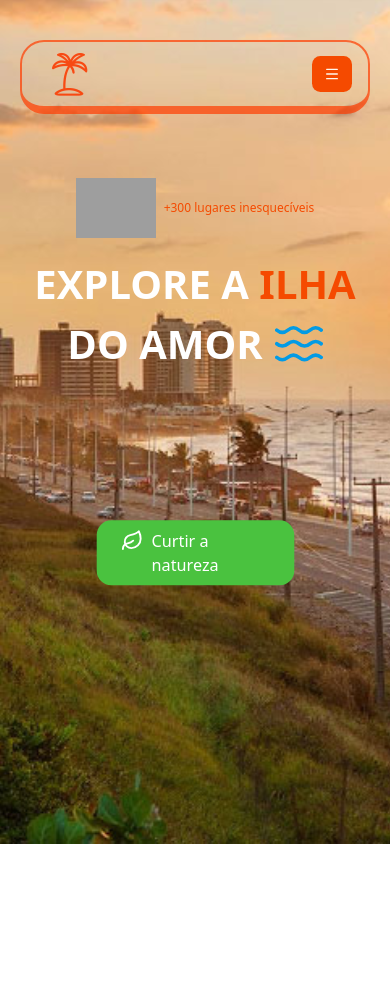
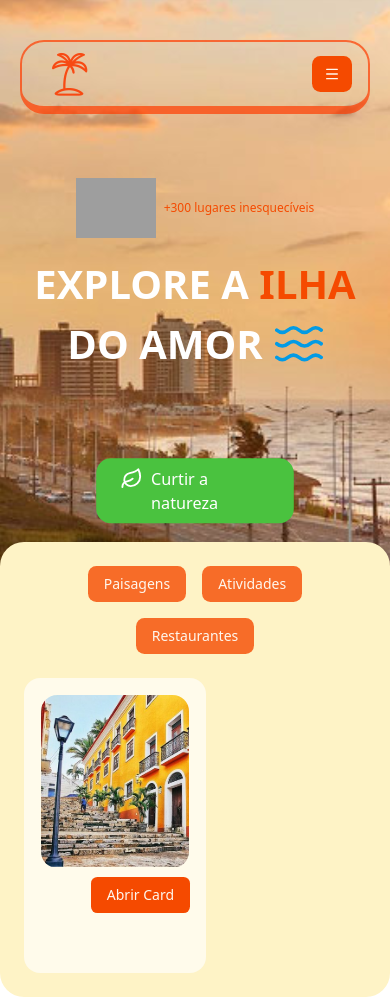
Before and after one commit to nicius2/Front-TurIlha, a React (Vite) app: page / in a window 390 px wide. Before the commit the page ends 844 px from the top, so only its background shows below. Built offline with nearby package versions, Linux system fonts and the light colour scheme; grey boxes are pictures that could not be loaded.

Commit message:
feat: adicionar os card para cada pagina

```diff
--- a/package.json
+++ b/package.json
@@ -10,6 +10,7 @@
     "preview": "vite preview"
   },
   "dependencies": {
+    "@radix-ui/react-dialog": "^1.1.15",
     "@radix-ui/react-slot": "^1.2.4",
     "class-variance-authority": "^0.7.1",
     "clsx": "^2.1.1",
--- /dev/null
+++ b/src/components/card-dialog.tsx
@@ -0,0 +1,66 @@
+"use client"
+
+import {
+    Dialog,
+    DialogContent,
+    DialogTrigger,
+} from "@/components/ui/dialog"
+import { Button } from "@/components/ui/button"
+import { LightbulbIcon, Mail } from "lucide-react"
+
+export function CardDialog() {
+    return (
+        <Dialog>
+            <DialogTrigger asChild>
+                <Button className="rounded-sm">Abrir Card</Button>
+            </DialogTrigger>
+
+            <DialogContent className="border-none p-0 bg-transparent shadow-none">
+                {/* Card principal */}
+                <div className="w-full max-w-lg mx-auto relative">
+
+                    {/* Glow verde atrás */}
+                    <div className="absolute -bottom-7 left-0 right-0 mx-auto w-[90%] h-20 bg-lime-400 rounded-3xl blur-lg"></div>
+
+                    {/* Card preto */}
+                    <div className="relative bg-neutral-900 text-white rounded-3xl p-8 shadow-2xl">
+
+                        {/* Status */}
+                        <div className="flex justify-between opacity-70 text-sm">
+                            <span className="flex items-center gap-2">
+                                <span className="w-2 h-2 bg-green-500 rounded-full"></span>
+                                Disponível agora
+                            </span>
+
+                            <span>8:30 PM</span>
+                        </div>
+
+                        {/* Perfil */}
+                        <div className="flex items-center mt-6 gap-4">
+                            {/* <Avatar className="w-14 h-14">
+                                <AvatarImage src="https://i.pravatar.cc/100" />
+                            </Avatar> */}
+
+                            <div>
+                                <h2 className="text-xl font-semibold">Seu Nome Aqui</h2>
+                                <p className="text-neutral-400 text-sm">Software Engineer</p>
+                            </div>
+                        </div>
+
+                        {/* Botões */}
+                        <div className="flex gap-4 mt-6">
+                            <Button className="flex-1 bg-neutral-800 text-white rounded-xl hover:bg-neutral-700">
+                                <LightbulbIcon className="w-4 h-4 mr-2" /> Hire Me
+                            </Button>
+
+                            <Button className="flex-1 bg-neutral-800 text-white rounded-xl hover:bg-neutral-700">
+                                <Mail className="w-4 h-4 mr-2" /> Copy Email
+                            </Button>
+                        </div>
+
+                    </div>
+                </div>
+            </DialogContent>
+        </Dialog>
+    )
+}
--- /dev/null
+++ b/src/components/card.tsx
@@ -0,0 +1,18 @@
+import cardLogo from "@/assets/image-card.svg"
+import { CardDialog } from "./card-dialog"
+
+export function Card() {
+    return (
+        <div className="w-fit">
+            <div className="p-4 pb-15 bg-amber-50 rounded-2xl">
+                <img src={cardLogo}
+                    alt="imagem do card"
+                    className="w-[150px]"
+                />
+                <div className="flex justify-end mt-2">
+                    <CardDialog />
+                </div>
+            </div>
+        </div>
+    )
+}
--- a/src/components/heroBanner/AutoPopup.tsx
+++ b/src/components/heroBanner/AutoPopup.tsx
@@ -23,12 +23,10 @@ export function AutoPopup() {
         <AnimatePresence>
             {show && (
                 <motion.div
-                    className="fixed z-[999] pointer-events-none "
+                    className="absolute z-40 pointer-events-none left-1/2 -translate-x-1/2"
                     style={{
-                        top: "400px",      // <<< POSIÇÃO FIXA (ajuste como quiser)
-                        left: "25%",
-                        right: "25%",
-                        transform: "translateX(-50%)",
+                        top: "40%",                   // fica no meio vertical
+                        transform: "translate(-50%, -50%)", // centra total
                     }}
                     initial={{ opacity: 0, scale: 0.7, filter: "blur(8px)" }}
                     animate={{ opacity: 1, scale: 1, filter: "blur(0px)" }}
@@ -40,11 +38,11 @@ export function AutoPopup() {
                         damping: 14,
                     }}
                 >
-                    {/* Tiramos a margin do Activities usando wrapper */}
                     <div className="mt-0">
                         <Activities />
                     </div>
                 </motion.div>
+
             )}
         </AnimatePresence>
     )
--- /dev/null
+++ b/src/components/ui/dialog.tsx
@@ -0,0 +1,141 @@
+import * as React from "react"
+import * as DialogPrimitive from "@radix-ui/react-dialog"
+import { XIcon } from "lucide-react"
+
+import { cn } from "@/lib/utils"
+
+function Dialog({
+  ...props
+}: React.ComponentProps<typeof DialogPrimitive.Root>) {
+  return <DialogPrimitive.Root data-slot="dialog" {...props} />
+}
+
+function DialogTrigger({
+  ...props
+}: React.ComponentProps<typeof DialogPrimitive.Trigger>) {
+  return <DialogPrimitive.Trigger data-slot="dialog-trigger" {...props} />
+}
+
+function DialogPortal({
+  ...props
+}: React.ComponentProps<typeof DialogPrimitive.Portal>) {
+  return <DialogPrimitive.Portal data-slot="dialog-portal" {...props} />
+}
+
+function DialogClose({
+  ...props
+}: React.ComponentProps<typeof DialogPrimitive.Close>) {
+  return <DialogPrimitive.Close data-slot="dialog-close" {...props} />
+}
+
+function DialogOverlay({
+  className,
+  ...props
+}: React.ComponentProps<typeof DialogPrimitive.Overlay>) {
+  return (
+    <DialogPrimitive.Overlay
+      data-slot="dialog-overlay"
+      className={cn(
+        "data-[state=open]:animate-in data-[state=closed]:animate-out data-[state=closed]:fade-out-0 data-[state=open]:fade-in-0 fixed inset-0 z-50 bg-black/50",
+        className
+      )}
+      {...props}
+    />
+  )
+}
+
+function DialogContent({
+  className,
+  children,
+  showCloseButton = true,
+  ...props
+}: React.ComponentProps<typeof DialogPrimitive.Content> & {
+  showCloseButton?: boolean
+}) {
+  return (
+    <DialogPortal data-slot="dialog-portal">
+      <DialogOverlay />
+      <DialogPrimitive.Content
+        data-slot="dialog-content"
+        className={cn(
+          "bg-background data-[state=open]:animate-in data-[state=closed]:animate-out data-[state=closed]:fade-out-0 data-[state=open]:fade-in-0 data-[state=closed]:zoom-out-95 data-[state=open]:zoom-in-95 fixed top-[50%] left-[50%] z-50 grid w-full max-w-[calc(100%-2rem)] translate-x-[-50%] translate-y-[-50%] gap-4 rounded-lg border p-6 shadow-lg duration-200 sm:max-w-lg",
+          className
+        )}
+        {...props}
+      >
+        {children}
+        {showCloseButton && (
+          <DialogPrimitive.Close
+            data-slot="dialog-close"
+            className="ring-offset-background focus:ring-ring data-[state=open]:bg-accent data-[state=open]:text-muted-foreground absolute top-4 right-4 rounded-xs opacity-70 transition-opacity hover:opacity-100 focus:ring-2 focus:ring-offset-2 focus:outline-hidden disabled:pointer-events-none [&_svg]:pointer-events-none [&_svg]:shrink-0 [&_svg:not([class*='size-'])]:size-4"
+          >
+            <XIcon />
+            <span className="sr-only">Close</span>
+          </DialogPrimitive.Close>
+        )}
+      </DialogPrimitive.Content>
+    </DialogPortal>
+  )
+}
+
+function DialogHeader({ className, ...props }: React.ComponentProps<"div">) {
+  return (
+    <div
+      data-slot="dialog-header"
+      className={cn("flex flex-col gap-2 text-center sm:text-left", className)}
+      {...props}
+    />
+  )
+}
+
+function DialogFooter({ className, ...props }: React.ComponentProps<"div">) {
+  return (
+    <div
+      data-slot="dialog-footer"
+      className={cn(
+        "flex flex-col-reverse gap-2 sm:flex-row sm:justify-end",
+        className
+      )}
+      {...props}
+    />
+  )
+}
+
+function DialogTitle({
+  className,
+  ...props
+}: React.ComponentProps<typeof DialogPrimitive.Title>) {
+  return (
+    <DialogPrimitive.Title
+      data-slot="dialog-title"
+      className={cn("text-lg leading-none font-semibold", className)}
+      {...props}
+    />
+  )
+}
+
+function DialogDescription({
+  className,
+  ...props
+}: React.ComponentProps<typeof DialogPrimitive.Description>) {
+  return (
+    <DialogPrimitive.Description
+      data-slot="dialog-description"
+      className={cn("text-muted-foreground text-sm", className)}
+      {...props}
+    />
+  )
+}
+
+export {
+  Dialog,
+  DialogClose,
+  DialogContent,
+  DialogDescription,
+  DialogFooter,
+  DialogHeader,
+  DialogOverlay,
+  DialogPortal,
+  DialogTitle,
+  DialogTrigger,
+}
--- /dev/null
+++ b/src/pages/atividades.tsx
@@ -0,0 +1,9 @@
+import { CardDialog } from "@/components/card-dialog";
+
+export function Atividades() {
+    return (
+        <div>
+            oi
+        </div>
+    )
+}
--- a/src/pages/homePage/home-page.tsx
+++ b/src/pages/homePage/home-page.tsx
@@ -1,14 +1,15 @@
-import { AutoPopup } from "@/components/heroBanner/AutoPopup";
 import { HeroBanner } from "@/components/heroBanner/hero-banner";
 import { Navbar } from "@/components/navbar/Navbar";
 import { Helmet } from "react-helmet-async";
+import { MainPlaces } from "./main-places";
+import { AutoPopup } from "@/components/heroBanner/AutoPopup";
 
 export function HomePage() {
     return (
         <>
             <Helmet title="HomePage" />
             <div
-                className="w-screen h-screen
+                className="w-screen h-screen relative
             md:bg-[url('/src/assets/background-homepage.svg')]
             bg-[url('/src/assets/background-mobile.svg')] bg-cover">
 
@@ -17,8 +18,9 @@ export function HomePage() {
                     <Navbar />
                     <HeroBanner />
                     <AutoPopup />
+                    <MainPlaces />
                 </div>
-            </div>
+            </div >
         </>
     )
 }
--- /dev/null
+++ b/src/pages/homePage/main-places.tsx
@@ -0,0 +1,37 @@
+import { Button } from "@/components/ui/button";
+import { Link, Outlet } from "react-router-dom";
+
+const listPages = [
+    { id: 2, name: 'Paisagens', path: '/paisagens' },
+    { id: 3, name: 'Atividades', path: '/atividades' },
+    { id: 4, name: 'Restaurantes', path: '/restaurantes' }
+];
+
+export function MainPlaces() {
+    return (
+        <div className="w-full flex flex-col mt-20 md:40 items-center gap-6">
+
+            <div className="
+                mt-12 flex flex-col items-center gap-6
+                bg-amber-100 rounded-3xl
+                w-full md:w-[90%] p-6
+            ">
+
+                <div className="flex gap-4 justify-center w-full flex-wrap">
+                    {listPages.map((value) => (
+                        <Button
+                            key={value.id}
+                            asChild
+                            className="bg-primary/80"
+                        >
+                            <Link to={value.path}>{value.name}</Link>
+                        </Button>
+                    ))}
+                </div>
+                <div className="w-full md:w-[90%]">
+                    <Outlet />
+                </div>
+            </div>
+        </div>
+    );
+}
--- /dev/null
+++ b/src/pages/paisagens.tsx
@@ -0,0 +1,9 @@
+import { Card } from "@/components/card";
+
+export function Paisagens() {
+    return (
+        <div>
+            <Card />
+        </div>
+    )
+}
--- /dev/null
+++ b/src/pages/restaurantes.tsx
@@ -0,0 +1,7 @@
+export function Restaurantes() {
+    return (
+        <div>
+            Restaurantes
+        </div>
+    )
+}
--- a/src/routes.tsx
+++ b/src/routes.tsx
@@ -1,9 +1,30 @@
 import { createBrowserRouter } from "react-router-dom";
 import { HomePage } from "./pages/homePage/home-page";
+import { Paisagens } from "./pages/paisagens";
+import { Atividades } from "./pages/atividades";
+import { Restaurantes } from "./pages/restaurantes";
 
 export const route = createBrowserRouter([
     {
         path: "/",
-        element: <HomePage />
+        element: <HomePage />,
+        children: [
+            {
+                index: true,
+                element: <Paisagens />
+            },
+            {
+                path: '/paisagens',
+                element: <Paisagens />
+            },
+            {
+                path: '/atividades',
+                element: <Atividades />
+            },
+            {
+                path: '/restaurantes',
+                element: <Restaurantes />
+            },
+        ]
     }
 ])
```
Also changed, not shown: src/assets/image-card.svg (added), 1 other file (tests, documents, lock files or other folders).
